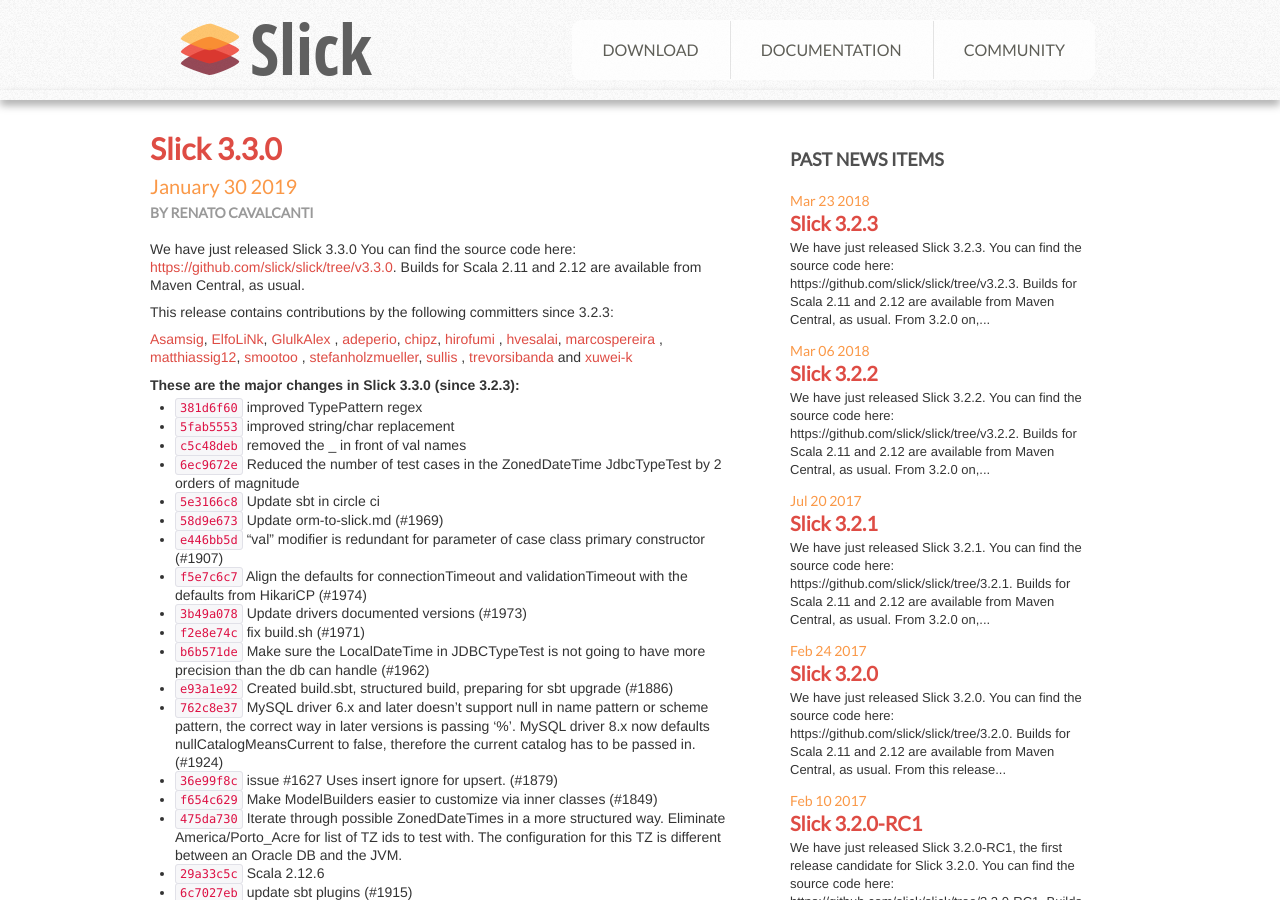
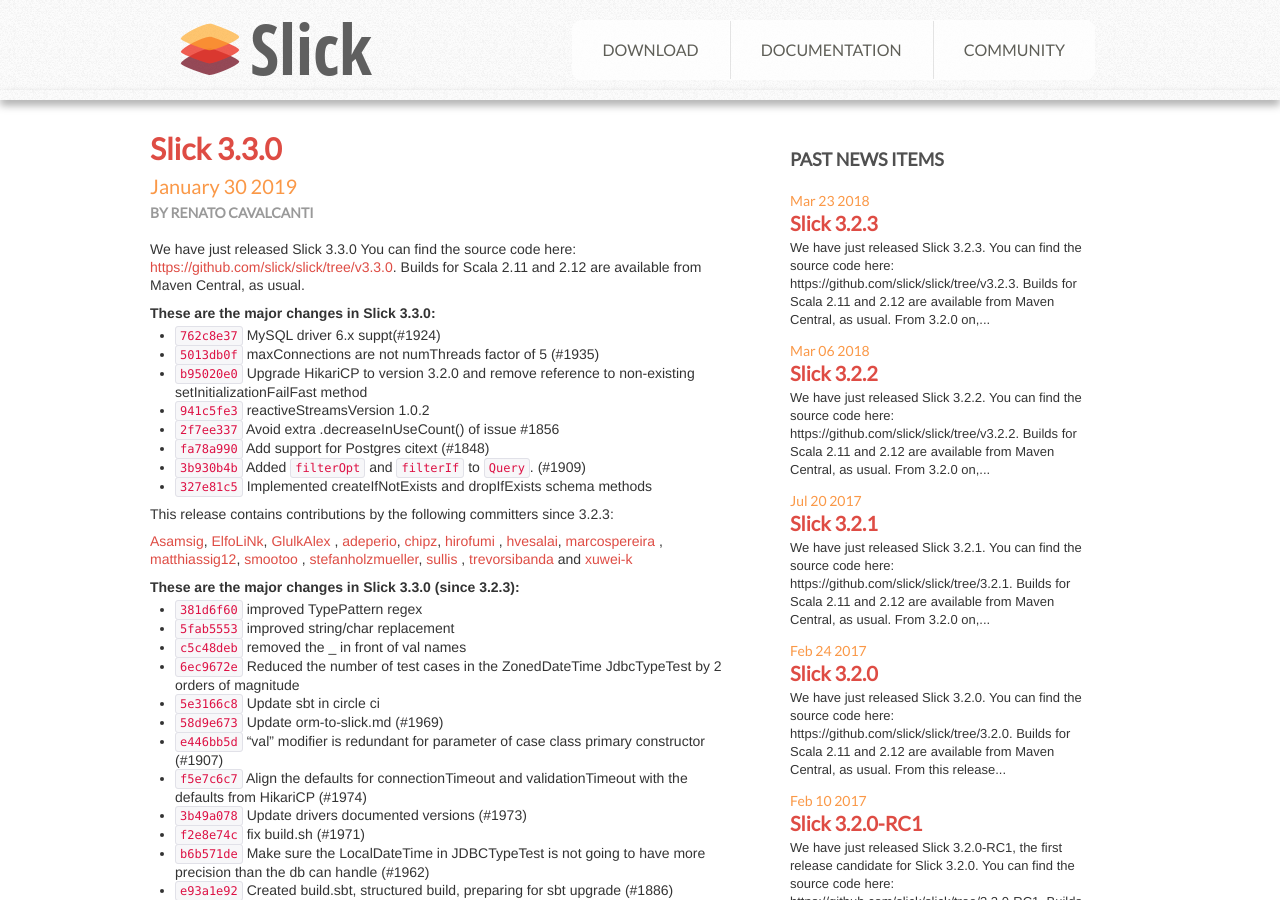
Before and after one commit to slick/slick.github.com, a Jekyll site: the page built from news/_posts/2019-01-30-slick-3.3.0-released.md, in a window 1280 px wide and 900 px high. Built offline with Jekyll 4.4.1, drawn with Linux system fonts in a browser that asks for light colours.

Commit message:
added major changes section

```diff
--- a/news/_posts/2019-01-30-slick-3.3.0-released.md
+++ b/news/_posts/2019-01-30-slick-3.3.0-released.md
@@ -6,6 +6,18 @@
 We have just released Slick 3.3.0
 You can find the source code here: <https://github.com/slick/slick/tree/v3.3.0>.
 Builds for Scala 2.11 and 2.12 are available from Maven Central, as usual.
+
+##### These are the major changes in Slick 3.3.0:
+
+* [``762c8e37``](https://github.com/slick/slick/commit/762c8e37a844ae07cc5293e2a9b9cb25e941de84) MySQL driver 6.x suppt(#1924)
+* [``5013db0f``](https://github.com/slick/slick/commit/5013db0fb332379bcccad1f654f8c40b4ffbc7d7) maxConnections are not numThreads factor of 5 (#1935)
+* [``b95020e0``](https://github.com/slick/slick/commit/b95020e07b029eae15d3a5fec6ced09582d7c16a) Upgrade HikariCP to version 3.2.0 and remove reference to non-existing setInitializationFailFast method
+* [``941c5fe3``](https://github.com/slick/slick/commit/941c5fe3ced63c2f3ffac0a4594a72c2b5a65ee9) reactiveStreamsVersion 1.0.2
+* [``2f7ee337``](https://github.com/slick/slick/commit/2f7ee337921f9781071b4d8d38e3fc2b7f3ef1ca) Avoid extra .decreaseInUseCount() of issue #1856
+* [``fa78a990``](https://github.com/slick/slick/commit/fa78a990f71bc6f15e0fba817b8856e2aa8f0d0e) Add support for Postgres citext (#1848)
+* [``3b930b4b``](https://github.com/slick/slick/commit/3b930b4b694891b759acacfe7ebd9b737a84277a) Added `filterOpt` and `filterIf` to `Query`. (#1909)
+* [``327e81c5``](https://github.com/slick/slick/commit/327e81c56b528af40aae0718598f6096ffb9b533) Implemented createIfNotExists and dropIfExists schema methods
+
 
 This release contains contributions by the following committers since 3.2.3:
 
```
